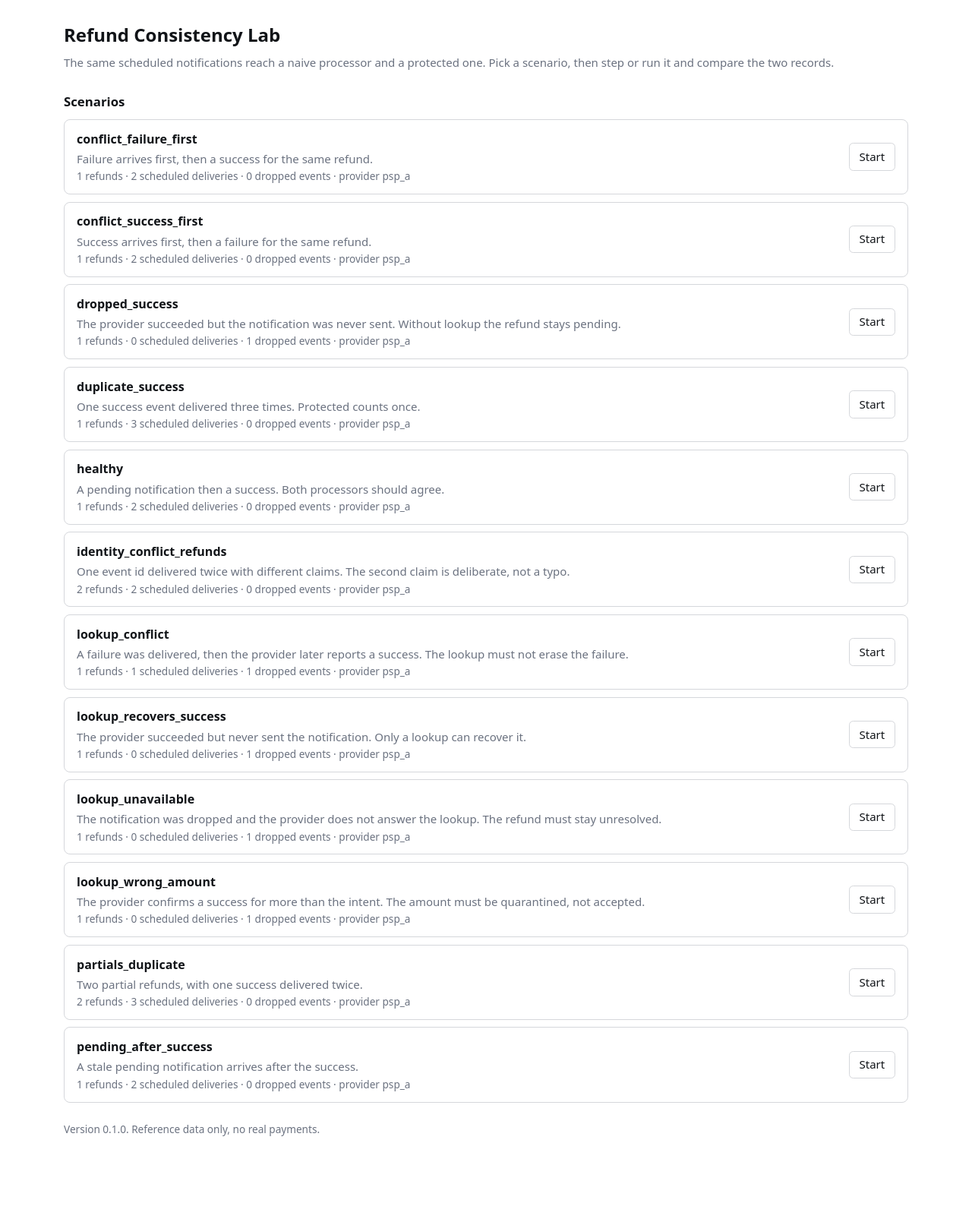
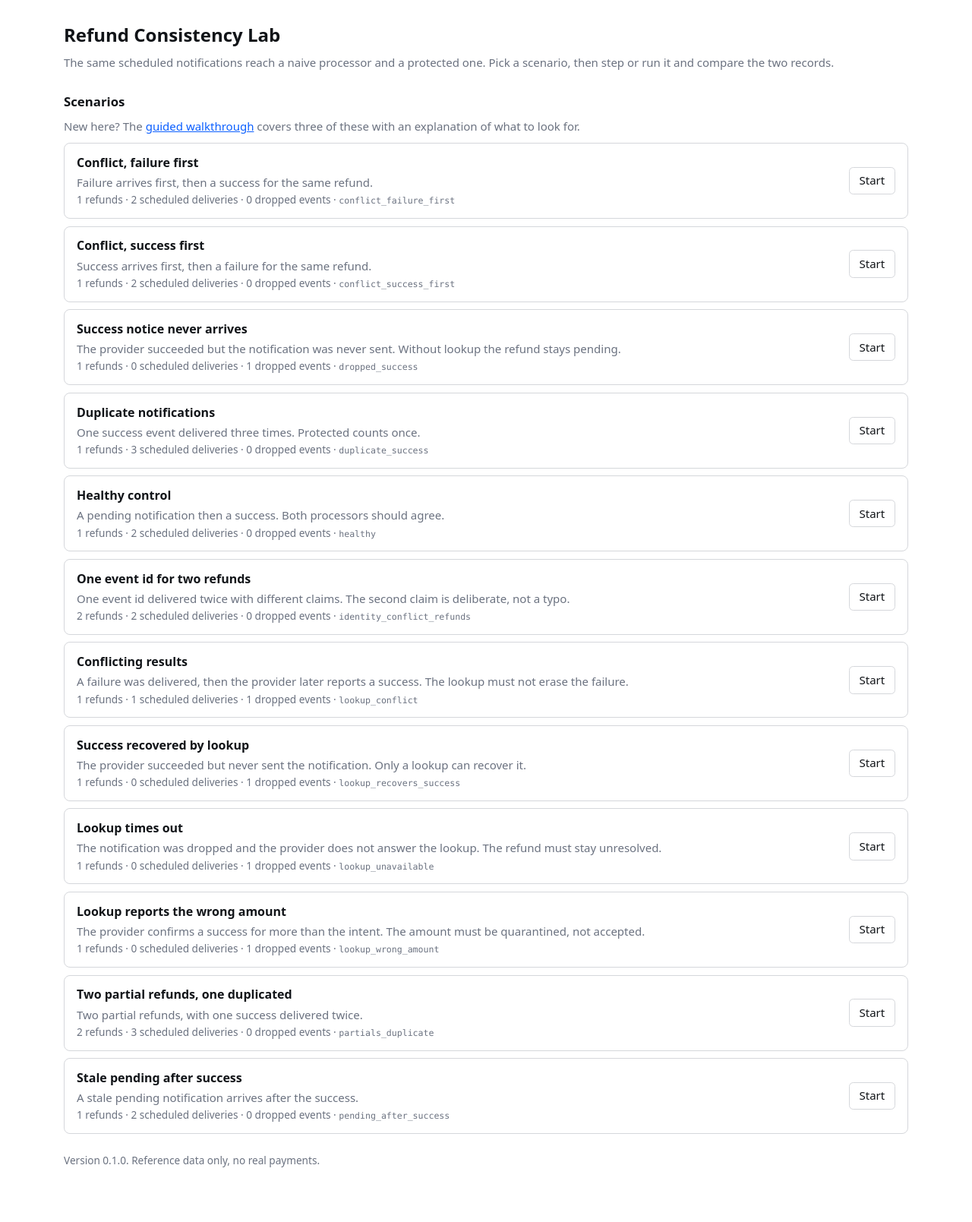
Before and after one commit to sevenhiremath/refund-consistency-lab, a FastAPI app: page / in a window 1280 px wide. Shown: the part 53-1662 px from the top of the page at 76% size. Before the commit the page ends 1549 px from the top, so only its background shows below. Run offline with FastAPI, Linux system fonts and the light colour scheme.

Commit message:
Add a guided walkthrough over three existing scenarios
New /walkthrough entry point covering duplicate notifications, a missing notification and conflicting evidence. Each guided run highlights one comparison between the naive side labelled webhooks only and the protected side labelled webhooks plus explicit lookup, with totals, action log, evidence and identifiers moved into disclosure blocks.

Scenario explanation is separate from current results. The duplicate copy no longer claims 900 rupees before the deliveries run; the guided page shows an empty state and says so. All figures still come from the run report, and the browser check compares each displayed amount with the API response for the same run.

Replay now keeps the guided flag like the other actions. All twelve scenarios remain reachable, and the existing actions, evidence download, loading state and errors are unchanged.

Checks: pytest 158 passed. Browser walkthrough against a manually started server: 35 checks, 0 failed, including step by step where the protected total settles at 300 after the first success and stays there while the naive total grows to 900.

```diff
--- /dev/null
+++ b/app/guided.py
@@ -0,0 +1,108 @@
+from __future__ import annotations
+
+from dataclasses import dataclass
+
+
+@dataclass(frozen=True)
+class Step:
+    slug: str
+    scenario: str
+    title: str
+    subtitle: str
+    claim: str
+    watch: str
+    side_note: str
+
+
+# Presentation only. The scenario ids are the internal fixture names, the rest is
+# copy for a guided walkthrough. Nothing here carries an expected total: every
+# number on the page still comes from the run report.
+GUIDED_STEPS: tuple[Step, ...] = (
+    Step(
+        slug="duplicate",
+        scenario="duplicate_success",
+        title="The same notification, three times",
+        subtitle="₹300 refund notified three times",
+        claim=(
+            "The provider sent one success notice for a ₹300 refund, and it arrived "
+            "three times. Each arrival is a separate delivery of the same event."
+        ),
+        watch=(
+            "Apply the deliveries and the two local records drift apart: the naive "
+            "side counts every arrival, the protected side counts the event once. "
+            "These are records in this app, not three payouts. The provider sent ₹300 "
+            "once."
+        ),
+        side_note=(
+            "No reconciliation step is needed here. Repeated notifications are handled "
+            "by the duplicate rule, which is why the protected side never moves."
+        ),
+    ),
+    Step(
+        slug="missing",
+        scenario="lookup_recovers_success",
+        title="The notification that never arrived",
+        subtitle="₹300 refund, success notice dropped",
+        claim=(
+            "The provider completed the refund, but the success notification never "
+            "reached this app. No processor has evidence of it."
+        ),
+        watch=(
+            "Nothing can be recovered by rereading what we have, because the message "
+            "was never delivered. Run the provider lookup and watch the refund move "
+            "from unknown to confirmed."
+        ),
+        side_note=(
+            "The lookup is an explicit request. The outcome stays unknown until it "
+            "returns evidence, which is why a timeout or a not-found answer does not "
+            "become a failure."
+        ),
+    ),
+    Step(
+        slug="conflict",
+        scenario="lookup_conflict",
+        title="When the provider contradicts itself",
+        subtitle="₹300 refund, failure notice then a later success",
+        claim=(
+            "A failure notification arrived, and the provider later reported success "
+            "for the same refund. Both are real observations."
+        ),
+        watch=(
+            "After the failure arrives the naive side settles on failed. Add the "
+            "provider lookup and the protected side moves to review instead of "
+            "picking a winner, keeping the amount visible as unresolved."
+        ),
+        side_note=(
+            "Reconciling does not resolve this one. The lookup adds the second claim, "
+            "and the refund stays under review because the evidence disagrees and "
+            "recency is not proof."
+        ),
+    ),
+)
+
+GUIDED_BY_SLUG = {step.slug: step for step in GUIDED_STEPS}
+GUIDED_BY_SCENARIO = {step.scenario: step for step in GUIDED_STEPS}
+
+# Friendly names for the full list. Internal ids stay the keys everywhere else.
+SCENARIO_LABELS = {
+    "healthy": "Healthy control",
+    "duplicate_success": "Duplicate notifications",
+    "pending_after_success": "Stale pending after success",
+    "dropped_success": "Success notice never arrives",
+    "lookup_recovers_success": "Success recovered by lookup",
+    "lookup_unavailable": "Lookup times out",
+    "lookup_wrong_amount": "Lookup reports the wrong amount",
+    "lookup_conflict": "Conflicting results",
+    "conflict_success_first": "Conflict, success first",
+    "conflict_failure_first": "Conflict, failure first",
+    "partials_duplicate": "Two partial refunds, one duplicated",
+    "identity_conflict_refunds": "One event id for two refunds",
+}
+
+
+def label_for(scenario: str) -> str:
+    return SCENARIO_LABELS.get(scenario, scenario)
+
+
+def guided_step(scenario: str) -> Step | None:
+    return GUIDED_BY_SCENARIO.get(scenario)
--- a/app/lab_service.py
+++ b/app/lab_service.py
@@ -3,6 +3,7 @@ from __future__ import annotations
 from pathlib import Path
 
 from app.errors import LabError
+from app.guided import GUIDED_STEPS, label_for
 from app.sim.fixture import Fixture, load_fixture
 from app.sim.runner import Runner, RunReport
 from app.store import LookupRecord, LookupStale, StepConflict, StepOutcome, Store
@@ -39,6 +40,7 @@ class LabService:
         return [
             {
                 "name": fixture.name,
+                "label": label_for(fixture.name),
                 "notes": fixture.notes,
                 "provider": fixture.provider,
                 "refunds": len(fixture.refunds),
--- a/app/pages.py
+++ b/app/pages.py
@@ -5,6 +5,7 @@ from fastapi.responses import HTMLResponse, JSONResponse, RedirectResponse
 
 from app.config import VERSION
 from app.errors import LabError
+from app.guided import GUIDED_STEPS, guided_step
 from app.lab_service import LabService
 
 router = APIRouter()
@@ -23,6 +24,11 @@ def _lab(request: Request) -> LabService:
 
 def _templates(request: Request):
     return request.app.state.templates
+
+
+def _guided_suffix(request: Request) -> str:
+    """Keep the guided flag across a redirect."""
+    return "?guided=1" if request.query_params.get("guided") else ""
 
 
 def _int_field(form, name: str, default: int) -> int:
@@ -47,6 +53,21 @@ async def index(request: Request) -> HTMLResponse:
         context={
             "version": VERSION,
             "scenarios": _lab(request).scenarios(),
+            "guided": GUIDED_STEPS,
+        },
+    )
+
+
+@router.get("/walkthrough", response_class=HTMLResponse)
+async def walkthrough(request: Request) -> HTMLResponse:
+    """Entry point for the guided path. The full list stays at /."""
+    return _templates(request).TemplateResponse(
+        request=request,
+        name="walkthrough.html",
+        context={
+            "version": VERSION,
+            "scenarios": _lab(request).scenarios(),
+            "guided": GUIDED_STEPS,
         },
     )
 
@@ -54,8 +75,10 @@ async def index(request: Request) -> HTMLResponse:
 @router.post("/runs")
 async def create_run(request: Request) -> RedirectResponse:
     form = await request.form()
-    run_id = _lab(request).start(str(form.get("scenario", "")))
-    return RedirectResponse("/runs/%s" % run_id, status_code=303)
+    scenario = str(form.get("scenario", ""))
+    run_id = _lab(request).start(scenario)
+    suffix = "?guided=1" if guided_step(scenario) else ""
+    return RedirectResponse("/runs/%s%s" % (run_id, suffix), status_code=303)
 
 
 @router.get("/runs/{run_id}", response_class=HTMLResponse)
@@ -78,6 +101,7 @@ async def run_page(request: Request, run_id: str) -> HTMLResponse:
             "finished": body["progress"]["finished"],
             "digest": report.digest,
             "pending_refunds": pending_refunds,
+            "guided": guided_step(str(body["fixture"]["name"])),
         },
     )
 
@@ -87,7 +111,7 @@ async def step(request: Request, run_id: str) -> RedirectResponse:
     form = await request.form()
     expected = _int_field(form, "expected_cursor", 0)
     _lab(request).step(run_id, expected)
-    return RedirectResponse("/runs/%s" % run_id, status_code=303)
+    return RedirectResponse("/runs/%s%s" % (run_id, _guided_suffix(request)), status_code=303)
 
 
 @router.post("/runs/{run_id}/run")
@@ -95,7 +119,7 @@ async def run_to_end(request: Request, run_id: str) -> RedirectResponse:
     form = await request.form()
     expected = _int_field(form, "expected_cursor", 0)
     _lab(request).run_to_end(run_id, expected)
-    return RedirectResponse("/runs/%s" % run_id, status_code=303)
+    return RedirectResponse("/runs/%s%s" % (run_id, _guided_suffix(request)), status_code=303)
 
 
 @router.post("/runs/{run_id}/reconcile")
@@ -104,13 +128,15 @@ async def reconcile(request: Request, run_id: str) -> RedirectResponse:
     current = _lab(request).report(run_id).body["progress"]["tick"]
     tick = _int_field(form, "tick", current)
     _lab(request).reconcile(run_id, str(form.get("refund_id", "")), tick)
-    return RedirectResponse("/runs/%s" % run_id, status_code=303)
+    return RedirectResponse("/runs/%s%s" % (run_id, _guided_suffix(request)), status_code=303)
 
 
 @router.post("/runs/{run_id}/replay")
 async def replay(request: Request, run_id: str) -> RedirectResponse:
     new_run = _lab(request).replay(run_id)
-    return RedirectResponse("/runs/%s" % new_run, status_code=303)
+    return RedirectResponse(
+        "/runs/%s%s" % (new_run, _guided_suffix(request)), status_code=303
+    )
 
 
 @router.get("/runs/{run_id}/evidence")
--- a/app/templates/index.html
+++ b/app/templates/index.html
@@ -8,14 +8,18 @@
   </p>
 
   <h2>Scenarios</h2>
+  <p class="muted">
+    New here? The <a href="/walkthrough">guided walkthrough</a> covers three of these
+    with an explanation of what to look for.
+  </p>
   {% for scenario in scenarios %}
     <article class="card">
       <div>
-        <h2>{{ scenario.name }}</h2>
+        <h2>{{ scenario.label }}</h2>
         <p class="muted">{{ scenario.notes }}</p>
         <p class="muted small">
           {{ scenario.refunds }} refunds · {{ scenario.deliveries }} scheduled deliveries ·
-          {{ scenario.dropped }} dropped events · provider {{ scenario.provider }}
+          {{ scenario.dropped }} dropped events · <code>{{ scenario.name }}</code>
         </p>
       </div>
       <form method="post" action="/runs" data-busy>
```
Also changed, not shown: app/templates/base.html (+44 -0 lines), app/templates/run.html (+91 -14 lines), app/templates/walkthrough.html (added, +54 -0 lines), tests/test_pages.py (+123 -11 lines), README.md.
